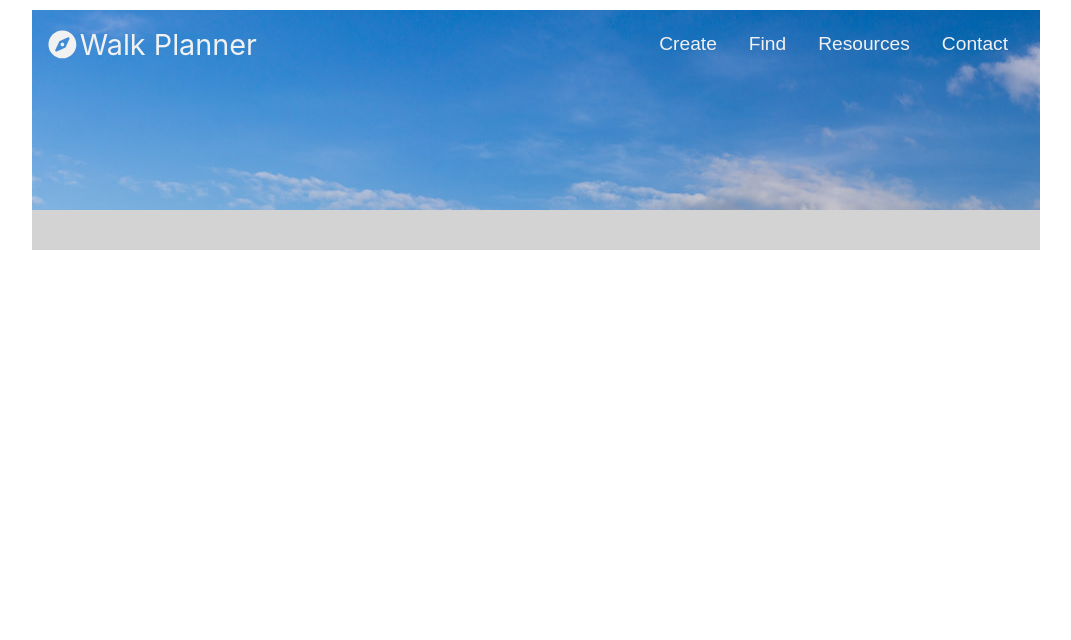
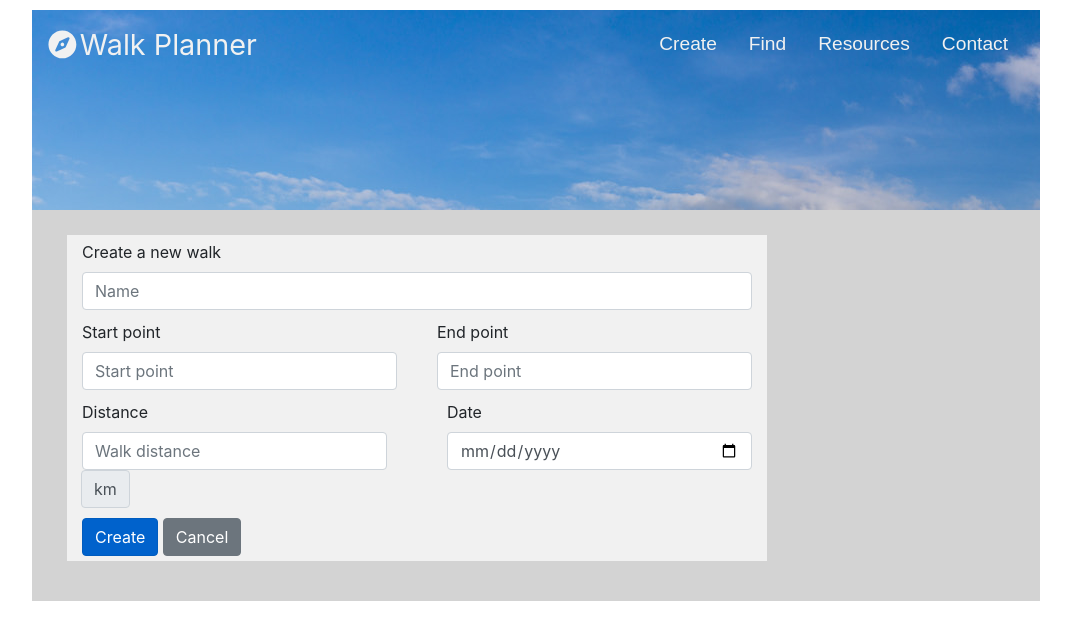
Before and after one commit to LiliyaStefanova/rambleOn, a React (Create React App) app in the folder app/: page /#/walk/create in a window 1280 px wide. Shown: the top 640 px of the page, without its empty margins (104-1175 px from the left). Built offline with nearby package versions, Linux system fonts and the light colour scheme.

Commit message:
updates to components

```diff
--- a/app/src/App.js
+++ b/app/src/App.js
@@ -19,6 +19,7 @@ class App extends Component{
                 <Container>
                   <Switch>
                     <Route exact path='/' component={Content}/>
+                    <Route path='/walk/create' component={WalkCreator}/>
                     <Route path='/walks/all' component={WalkList}/>
                     <Route path='/walk/details' component={WalkDetails}/>
                     <Route path='/resources' component={Resources}/>
--- a/app/src/components/creating/WalkCreator.js
+++ b/app/src/components/creating/WalkCreator.js
@@ -1,6 +1,6 @@
 import React, {Component} from 'react';
 import './index.css'
-import {Button, Form, FormGroup, Label, Input,Row, Col, FormFeedback} from 'reactstrap';
+import {Button, Form, FormGroup, Label, Input,Row, Col, FormFeedback, InputGroupAddon} from 'reactstrap';
 import {createGuid} from "../../utils";
 
 const initialState ={
@@ -17,38 +17,41 @@ export default class WalkCreator extends Component{
     constructor(props){
         super(props);
         this.state = initialState;
-
+        this.addWalk = this.addWalk.bind(this);
+        this.cancel = this.cancel.bind(this);
         this.handleTitleChange = this.handleTitleChange.bind(this);
         this.handleStartChange = this.handleStartChange.bind(this);
         this.handleEndChange = this.handleEndChange.bind(this);
         this.handleDistanceChange = this.handleDistanceChange.bind(this);
         this.handleDateChange = this.handleDateChange.bind(this);
-        this.handleSubmit = this.handleSubmit.bind(this);
-        this.handleCancel = this.handleCancel.bind(this);
     }
 
     handleTitleChange(event){
-        console.log('Updating title');
         this.setState({title: event.target.value});
+        event.preventDefault();
     }
 
     handleStartChange(event){
         this.setState({start:event.target.value});
+        event.preventDefault();
     }
 
     handleEndChange(event){
         this.setState({end:event.target.value});
+        event.preventDefault();
     }
 
     handleDistanceChange(event){
         this.setState({distance:event.target.value});
+        event.preventDefault();
     }
 
     handleDateChange(event){
         this.setState({date:event.target.value})
+        event.preventDefault();
     }
 
-    handleSubmit(){
+    addWalk(){
         console.log('Saving to local storage');
         const guid = createGuid();
         this.setState({id: guid});
@@ -57,7 +60,7 @@ export default class WalkCreator extends Component{
 
     }
 
-    handleCancel(){
+    cancel(){
         this.setState(initialState);
     }
 
@@ -68,10 +71,11 @@ export default class WalkCreator extends Component{
 
     render(){
         return(
+            <div className="formContainer">
                 <Form className="form">
                     <FormGroup className="formGroup">
                         <Label for="title">Create a new walk</Label>
-                        <Input type="text" value={this.state.title} onChange={this.handleTitleChange}
+                        <Input type="text" value={this.state.title}
                                name="title" id="walkTitle" placeholder="Name"/>
                     </FormGroup>
                     <Row form>
@@ -91,14 +95,15 @@ export default class WalkCreator extends Component{
                         </Col>
                     </Row>
                     <Row>
-                        <Col md={4}>
+                        <Col md={6}>
                             <FormGroup className="formGroup">
-                                <Label for="length">Distance in km</Label>
-                                <Input type="text" value={this.state.distance} onChange={this.handleDistanceChange}
-                                       name="length" id="length" placeholder="Walk distance"/>
+                                <Label for="distance">Distance</Label>
+                                <Input type="number" value={this.state.distance} onChange={this.handleDistanceChange}
+                                       name="distance" id="length" placeholder="Walk distance" step="1"/>
+                                <InputGroupAddon addonType="append">km</InputGroupAddon>
                             </FormGroup>
                         </Col>
-                        <Col md={4}>
+                        <Col md={6}>
                             <FormGroup className="formGroup">
                                 <Label for="date">Date</Label>
                                 <Input type="date" value={this.state.date} onChange={this.handleDateChange}
@@ -108,14 +113,15 @@ export default class WalkCreator extends Component{
                         </Col>
                     </Row>
                     <FormGroup className="formGroup">
-                        <Button color="primary" active onClick={this.handleSubmit} className="formButton">
+                        <Button color="primary" active onClick={this.addWalk} className="formButton">
                             Create
                         </Button>{' '}
-                        <Button color="secondary" onClick={this.handleCancel} className="formButton">
+                        <Button color="secondary" onClick={this.cancel} className="formButton">
                             Cancel
                         </Button>
                     </FormGroup>
                 </Form>
+            </div>
         )
     }
 }
--- a/app/src/components/creating/index.css
+++ b/app/src/components/creating/index.css
@@ -1,10 +1,19 @@
+.formContainer{
+    margin: auto
+}
+
 .form{
     background-color: #f1f1f1;
-    margin: 5px 15px 20px 15px;
+    margin: auto;
     display: inline-block;
+    width: 700px;
 }
 
 .formGroup{
-    margin: 5px 15px 5px 15px;
+    margin: 5px 10px 5px 10px;
     text-align: left;
 }
+
+.buttonGroup{
+    margin: auto;
+}
--- a/app/src/components/header/Header.js
+++ b/app/src/components/header/Header.js
@@ -24,7 +24,7 @@ render()
                 <FontAwesomeIcon icon="compass" className="navIcon"/>
                 <Link to='/' className="brandLink">Walk Planner</Link>
             </NavbarBrand>
-            <Nav pills horizontal>
+            <Nav pills>
                 <NavItem className="navContainer">
                     <NavLink>
                             <Link to='/walk/create' className='link'>Create</Link>
--- a/app/src/components/list/Search.js
+++ b/app/src/components/list/Search.js
@@ -1,37 +1,35 @@
 import React, {Component} from 'react';
+import PropTypes from 'prop-types';
+import {Form, FormGroup} from 'reactstrap';
 
-class Search extends  Component {
+export default class Search extends Component {
 
-    constructor(props) {
-        super(props);
-
-        this.state = {
-            term:'',
-            searchResults:null,
-            selectedWalk:null,
-            error: null,
-            isLoading: false,
-        };
-
-        this.onSearchChange = this.onSearchChange.bind(this);
-        this.onSearchSubmit = this.onSearchSubmit.bind(this);
-
-    }
-
-    onSearchChange(event){
-        this.setState({term:event.target.value});
-    }
-
-    onSearchSubmit(event){
-        const {term} = this.state;
-        const cachedWalks =localStorage.getItem(term);
-        this.setState({searchResults:cachedWalks});
-        event.preventDefault();
+    componentDidMount(){
+        if(this.input){
+            this.input.focus();
+        }
     }
 
     render() {
+        const { value, onChange, onSubmit, children } = this.props;
+        return(
+            <Form onSubmit={onSubmit}>
+                <FormGroup>
+                <input type="search" name="search" value={value} onChange={onChange}
+                       ref={(node) => {
+                       this.input = node;
+                       }}/>
+                <button type="submit">{children}</button>
+                </FormGroup>
+            </Form>
+        )
     }
 
 }
 
-export default Search;
+Search.propTypes = {
+    value: PropTypes.string,
+    onChange: PropTypes.func.isRequired,
+    onSubmit: PropTypes.func.isRequired,
+    children: PropTypes.string.isRequired
+};
--- a/app/src/components/list/WalkList.js
+++ b/app/src/components/list/WalkList.js
@@ -1,14 +1,77 @@
 import React, {Component} from 'react';
-// import Search from 'Search';
+import {Table} from 'reactstrap';
+import Search from './Search'
 
 export default class WalkList extends Component{
 
+
+    constructor(props) {
+        super(props);
+
+        this.state = {
+            term:'',
+            searchResults:null,
+            selectedWalk:null,
+            error: null,
+            isLoading: false,
+        };
+
+        this.onSearchChange = this.onSearchChange.bind(this);
+        this.onSearchSubmit = this.onSearchSubmit.bind(this);
+
+    }
+
+
+    onSearchChange(event){
+        this.setState({term:event.target.value});
+    }
+
+    onSearchSubmit(event){
+        const {term} = this.state;
+        const cachedWalks =localStorage.getItem(term);
+        this.setState({searchResults:cachedWalks});
+        event.preventDefault();
+    }
+
+
     render(){
+        const { term, searchResults, selectedWalk, error, isLoading } = this.state;
+        if(error){
+            return <p>Something went wrong</p>
+        }
         return(
             <div>
-                {/*<Search/>*/}
+                <Search
+                    value={term}
+                    onChange={this.onSearchChange}
+                    onSubmit={this.onSearchSubmit}>
+                    Search
+                </Search>
                 <div>
-                    <span>List of all walks</span>
+                    <Table>
+                        <thead>
+                        <tr>
+                            <th>#</th>
+                            <th>Name</th>
+                            <th>Start</th>
+                            <th>End</th>
+                            <th>Distance</th>
+                            <th>Date</th>
+                            <th>Update</th>
+                            <th>Delete</th>
+                        </tr>
+                        </thead>
+                        <tbody>
+                        <tr>
+                            <td>1</td>
+                            <td>Wild Atlantic Way</td>
+                            <td>Cork</td>
+                            <td>Galway</td>
+                            <td>500</td>
+                            <td>12/05/2018</td>
+                        </tr>
+                        </tbody>
+                    </Table>
                 </div>
             </div>
         )
```
